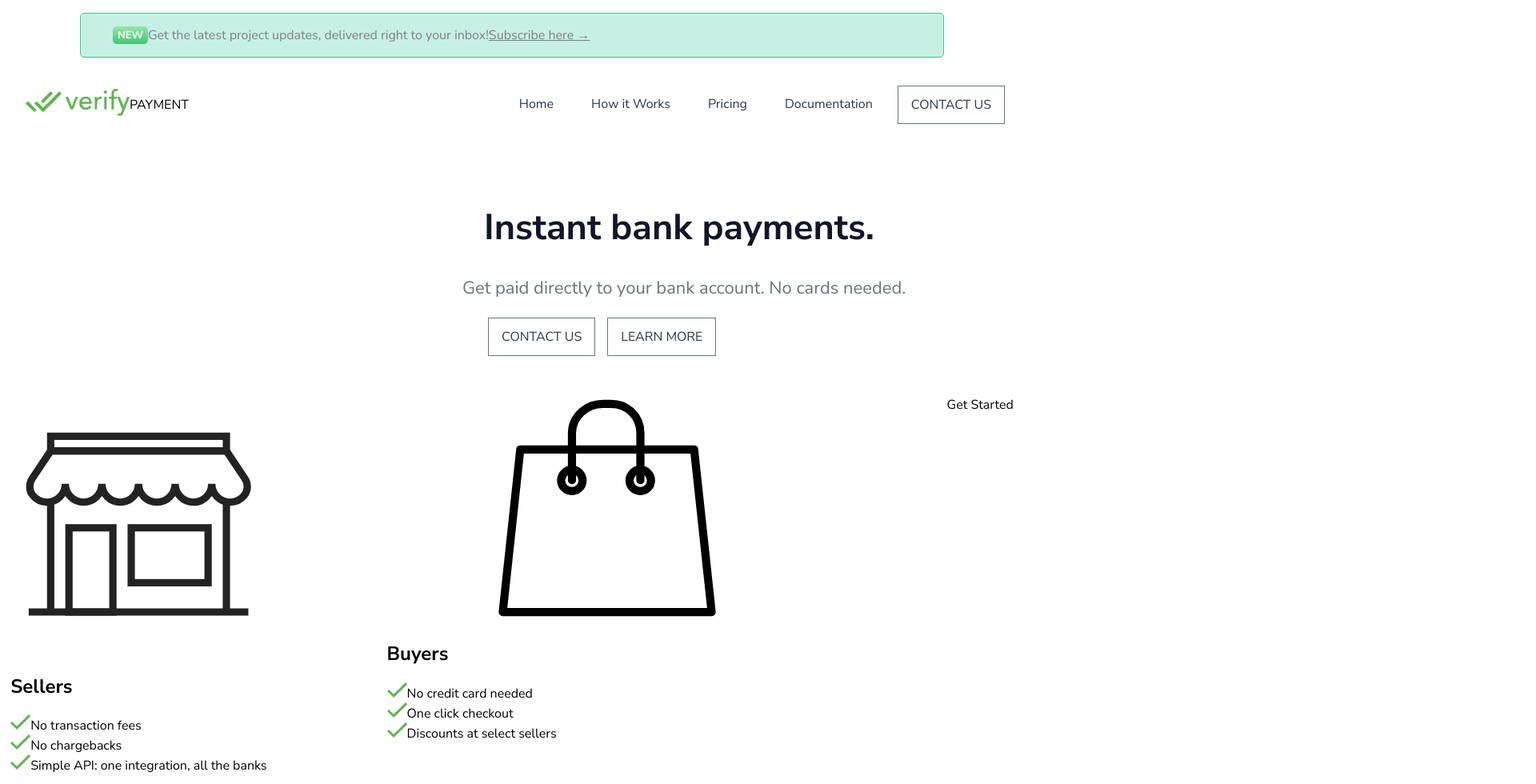
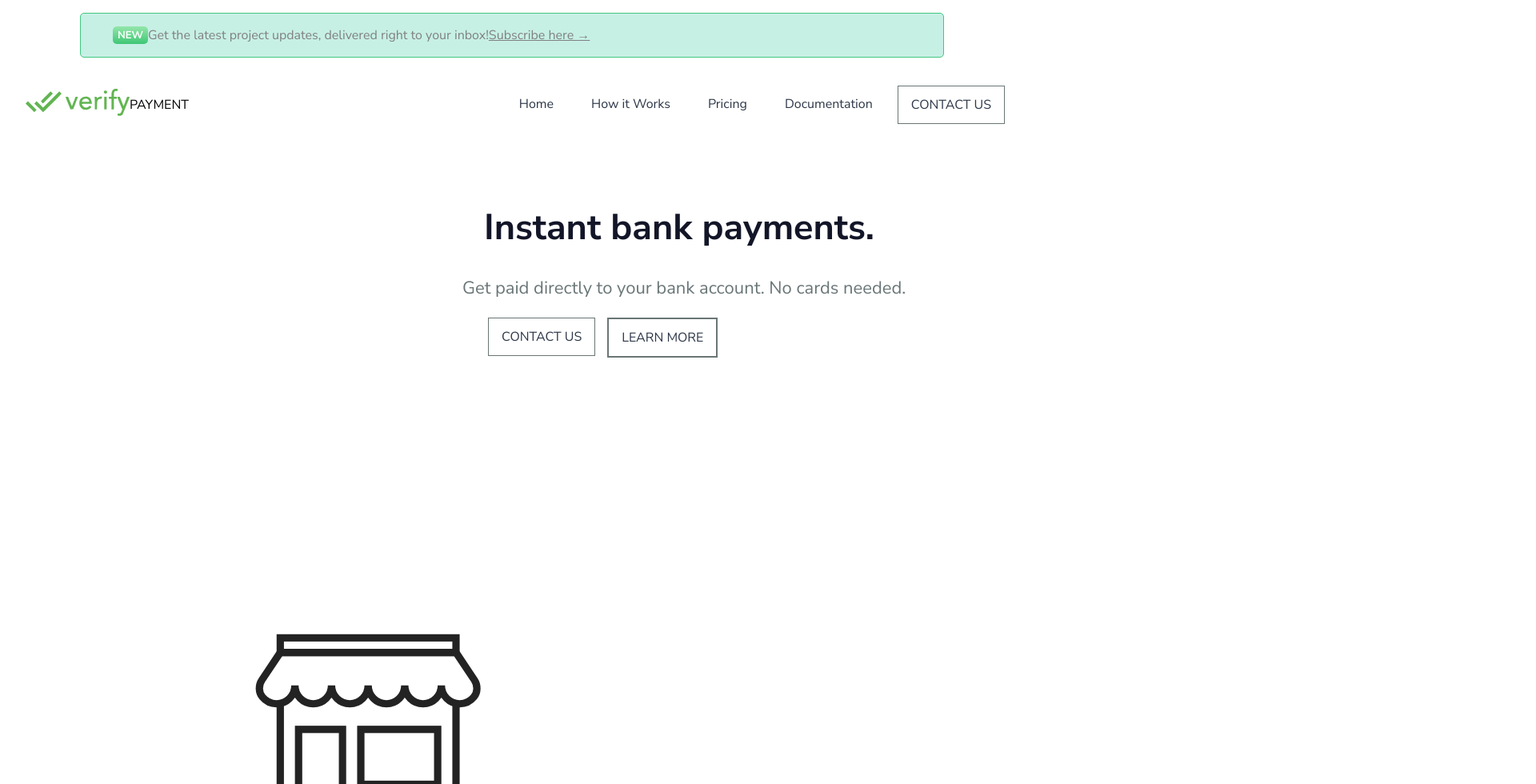
Before and after one commit to BetancourtFelipe/react-landing-page, a React (Create React App) app: page / in a window 1280 px wide. Shown: the top 980 px of the page at 80% size, 1920 px wide, since content can reach past the window. Built offline with nearby package versions, Linux system fonts and the light colour scheme.

Commit message:
Add SemiFinal Header

```diff
--- a/src/App.js
+++ b/src/App.js
@@ -8,6 +8,7 @@ import { ReactComponent as Seller } from './seller.svg';
 const headerNavigation = css`
   background-size: 100%;
   box-sizing: border-box;
+  justify-content: space-between;
 `;
 
 const noticeSectionStyles = css`
@@ -83,7 +84,7 @@ const navigationContactStyles = css`
 `;
 
 const headingStyles = css`
-  display: block;
+  display: inline-block;
   width: 100%;
   max-width: 1000px;
   margin: 40px 500px;
@@ -102,9 +103,11 @@ const headingStyles = css`
 
 const mainStyles = css`
   display: flex;
-  justify-content: center;
-  align-items: flex-start;
+  justify-content: space-between;
   gap: 150px;
+  box-sizing: content-box;
+  flex-wrap: wrap;
+  margin: 250px 300px;
 `;
 
 function App() {
@@ -154,18 +157,22 @@ function App() {
           </div>
           <div>
             <ul css={navigationLinkStyles}>
-              <li css={navigationContactStyles}>
-                <a href=" ">CONTACT US</a>
+              <li>
+                <a href=" " css={navigationContactStyles}>
+                  CONTACT US
+                </a>
               </li>
               <li css={navigationContactStyles}>
-                <a href=" ">LEARN MORE</a>
+                <a href=" " css={navigationContactStyles}>
+                  LEARN MORE
+                </a>
               </li>
             </ul>
           </div>
         </div>
       </header>
-
       <main>
+        <div>
           <div css={mainStyles}>
             <section>
               <Seller />
@@ -196,7 +203,12 @@ function App() {
                 <br />
               </p>
             </section>
-          <a>Get Started</a>
+          </div>
+          <section>
+            <a css={navigationContactStyles} href=" ">
+              Get Started
+            </a>
+          </section>
         </div>
       </main>
       <footer>FOOTER</footer>
```
Also changed, not shown: src/buyer.svg. Lines whose indentation alone changed are shown as unchanged.
